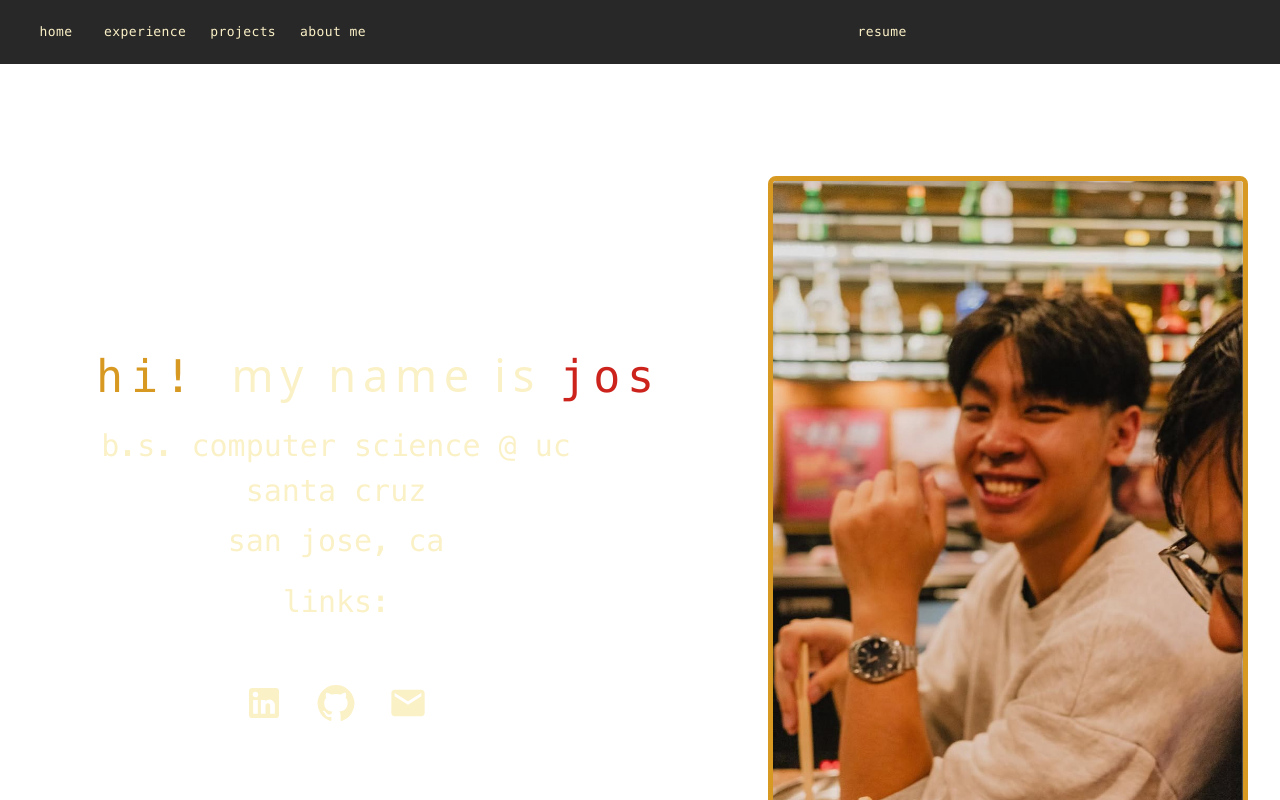
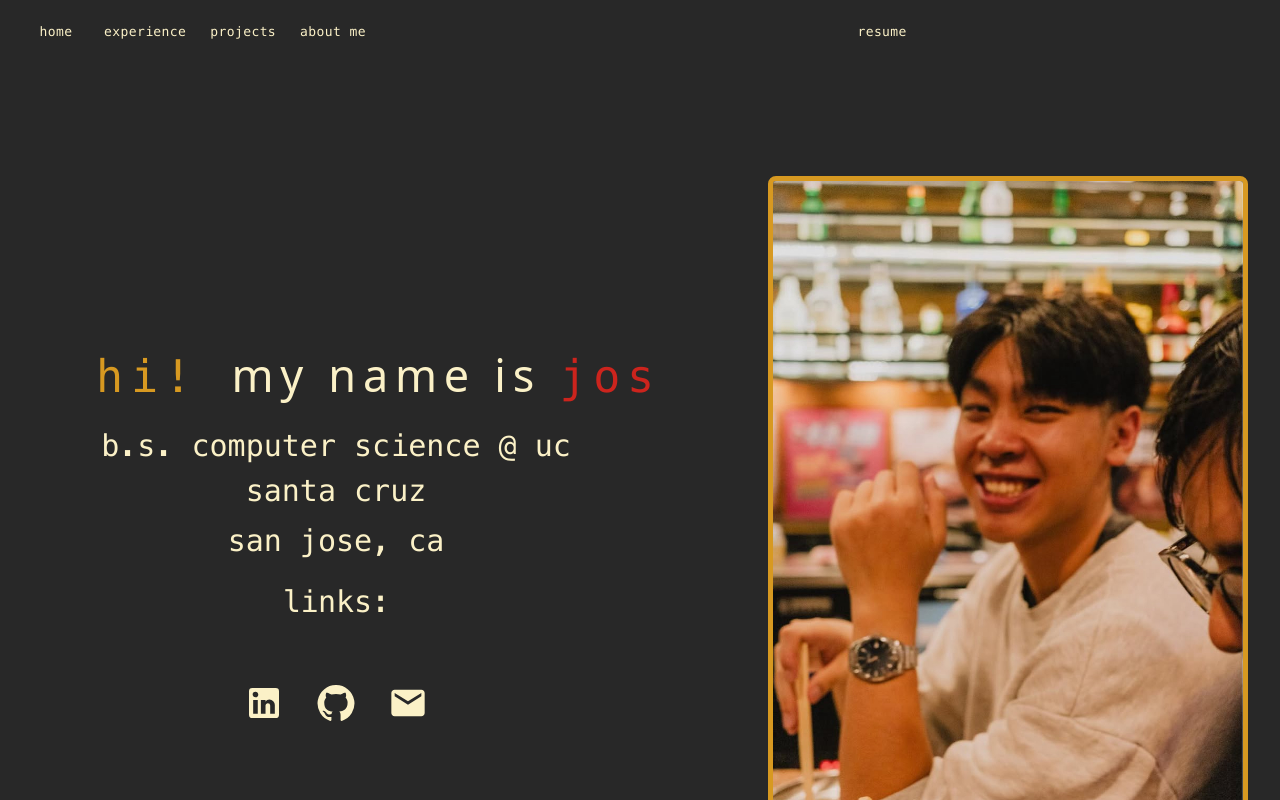
Before and after one commit to jishli113/jli-portfolio, a React (Vite) app: page / in a window 1280 px wide. Shown: the top 800 px of the page. Built offline with nearby package versions, Linux system fonts and the light colour scheme.

Commit message:
fixing light mode background

```diff
--- a/src/index.css
+++ b/src/index.css
@@ -35,6 +35,7 @@ body {
   display: flex;
   place-items: center;
   min-width: 320px;
+  background-color: #282828;
 }
 
 h1 {
@@ -44,8 +45,11 @@ h1 {
 
 @media (prefers-color-scheme: light) {
   :root {
-    color: #213547;
-    background-color: #ffffff;
+    color: rgba(255, 255, 255, 0.87);
+    background-color: #282828;
+  }
+  body {
+    background-color: #282828;
   }
   a:hover {
     color: #747bff;
```
